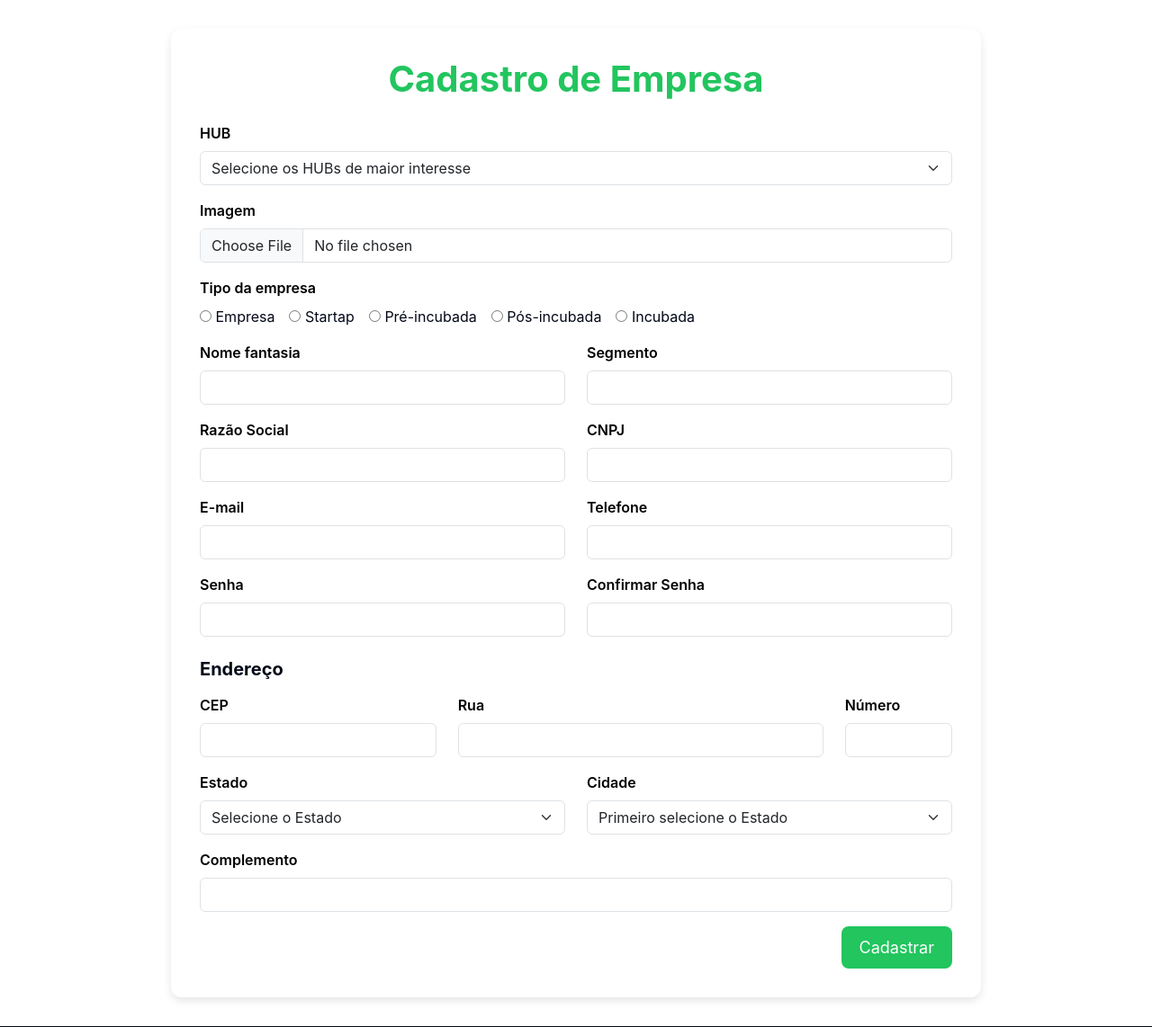
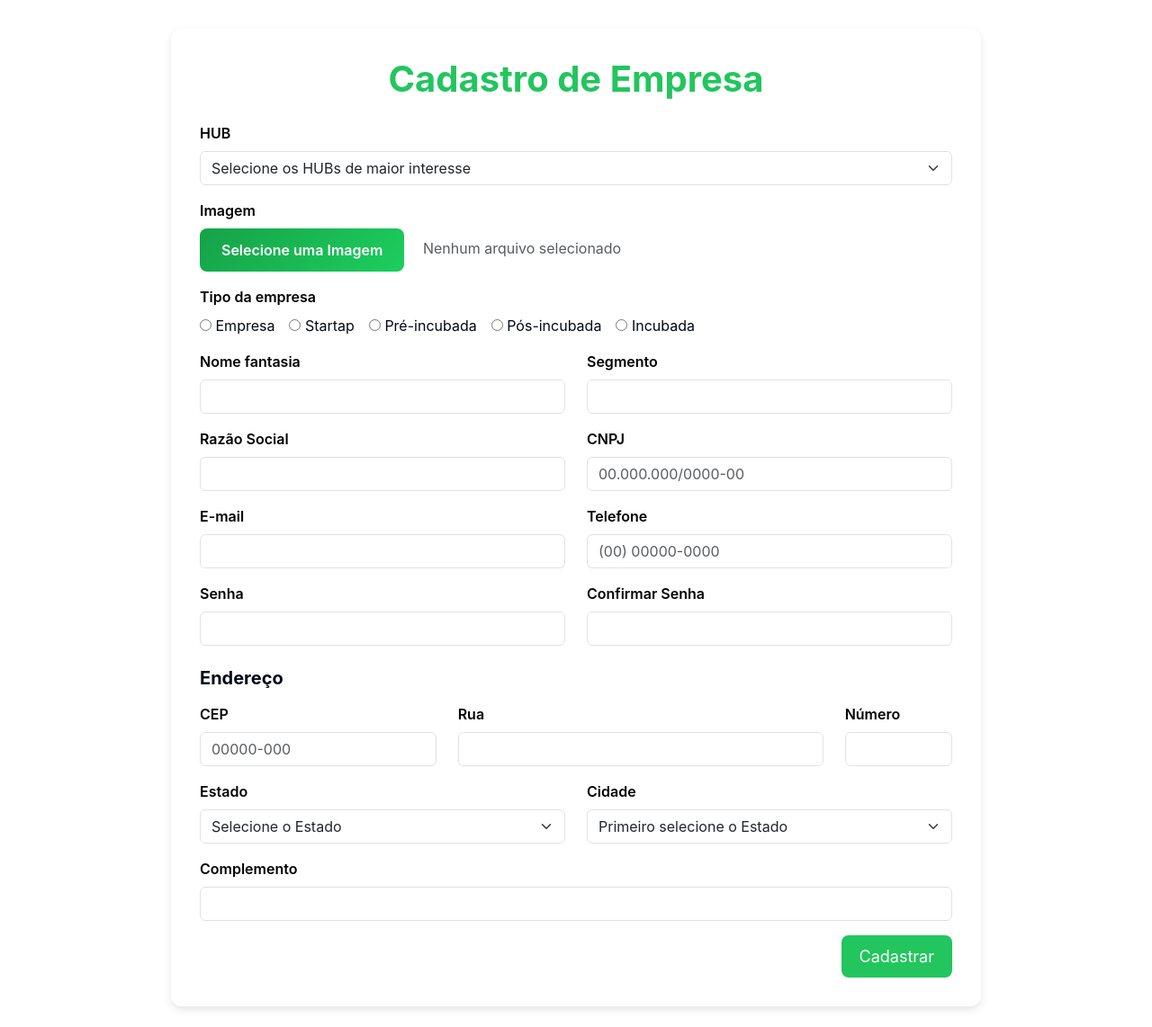
Before and after one commit to israelponciano/Canastra-HUB, a Django app: page /empresa/criar_empresa/ in a window 1280 px wide. Shown: the part 65-1207 px from the top of the page at 90% size. Run offline with Django 4.2, Linux system fonts and the light colour scheme; tables that the repository leaves empty hold one stand-in row (values such as "Sample post").

Commit message:
implementando mascaras dos dados empresas

```diff
--- a/empresa/templates/cadastro_empresa.html
+++ b/empresa/templates/cadastro_empresa.html
@@ -47,7 +47,7 @@
           <div class="hub-group">
             <div class="input-group">
             <select name="hubs[]" class="form-select">
-              <option value="">Selecione os HUBs de maior interesse</option>
+              <option value="" disabled selected>Selecione os HUBs de maior interesse</option>
               {% for hub in hubs %}
                 <option value="{{ hub.id }}"
                         title="{{ hub.descricao|default:'' }}"
@@ -65,14 +65,25 @@
       <!-- Imagem -->
       <div class="mb-3">
         <label for="fileFoto" class="form-label">Imagem</label>
-        <input type="file" id="fileFoto" name="fileFoto" class="form-control">
+        <input style="width: 0.1px;
+        height: 0.1px;
+        opacity: 0;
+        overflow: hidden;
+        position: absolute;
+        z-index: -1;" type="file" id="fileFoto" name="fileFoto" class="form-control">
+        <label for="fileFoto" class="btn btn-primary">
+          Selecione uma Imagem
+        </label>
+        <span id="nomeArquivoSelecionado" class="text-muted ms-3">
+          Nenhum arquivo selecionado
+        </span>
       </div>
 
       <!-- Tipo -->
       <div class="mb-3">
         <label class="form-label">Tipo da empresa</label>
         <div class="d-flex flex-wrap gap-3">
-          <div><input type="radio" name="txtTipo" value="empresa"> Empresa</div>
+          <div><input type="radio" name="txtTipo" value="empresa" required> Empresa</div>
           <div><input type="radio" name="txtTipo" value="startap"> Startap</div>
           <div><input type="radio" name="txtTipo" value="pre_incubada"> Pré-incubada</div>
           <div><input type="radio" name="txtTipo" value="pos_incubada"> Pós-incubada</div>
@@ -84,11 +95,11 @@
       <div class="row mb-3">
         <div class="col-md-6">
           <label class="form-label">Nome fantasia</label>
-          <input type="text" name="txtNome" class="form-control">
+          <input type="text" name="txtNome" class="form-control" required>
         </div>
         <div class="col-md-6">
           <label class="form-label">Segmento</label>
-          <input type="text" name="txtSegmento" class="form-control">
+          <input type="text" name="txtSegmento" class="form-control" required>
         </div>
       </div>
 
@@ -96,11 +107,11 @@
       <div class="row mb-3">
         <div class="col-md-6">
           <label class="form-label">Razão Social</label>
-          <input type="text" name="txtRazaoSocial" class="form-control">
+          <input type="text" name="txtRazaoSocial" class="form-control" required>
         </div>
         <div class="col-md-6">
           <label class="form-label">CNPJ</label>
-          <input type="text" name="txtCnpj" class="form-control">
+          <input type="text" id="txtCnpj" name="txtCnpj" class="form-control" oninput=formatarCNPJ(this) placeholder="00.000.000/0000-00" required>
         </div>
       </div>
 
@@ -108,11 +119,11 @@
       <div class="row mb-3">
         <div class="col-md-6">
           <label class="form-label">E-mail</label>
-          <input type="email" name="txtEmail" class="form-control">
+          <input type="email" id="txtEmail" name="txtEmail" class="form-control" required>
         </div>
         <div class="col-md-6">
           <label class="form-label">Telefone</label>
-          <input type="tel" name="txtTelefone" class="form-control">
+          <input type="tel" id="txtTelefone" name="txtTelefone" class="form-control" oninput="formatarTelefone(this)" placeholder="(00) 00000-0000" required>
         </div>
       </div>
 
@@ -120,11 +131,11 @@
       <div class="row mb-3">
         <div class="col-md-6">
           <label class="form-label">Senha</label>
-          <input type="password" name="txtSenha" class="form-control">
+          <input type="password" name="txtSenha" class="form-control" required>
         </div>
         <div class="col-md-6">
           <label class="form-label">Confirmar Senha</label>
-          <input type="password" name="confirmar_senha" class="form-control">
+          <input type="password" name="confirmar_senha" class="form-control" required>
         </div>
       </div>
 
@@ -133,15 +144,15 @@
       <div class="row mb-3">
         <div class="col-md-4">
           <label class="form-label">CEP</label>
-          <input type="text" name="txtCep" class="form-control">
+          <input type="text" name="txtCep" class="form-control" placeholder="00000-000" oninput=formatarCEP(this) required>
         </div>
         <div class="col-md-6">
           <label class="form-label">Rua</label>
-          <input type="text" name="txtRua" class="form-control">
+          <input type="text" name="txtRua" class="form-control" required>
         </div>
         <div class="col-md-2">
           <label class="form-label">Número</label>
-          <input type="text" name="txtNumero" class="form-control">
+          <input type="text" name="txtNumero" class="form-control" required>
         </div>
       </div>
 
@@ -174,6 +185,7 @@
       </div>
     </form>
   </div>
+
 <script src="https://code.jquery.com/jquery-3.6.0.min.js"></script>
 <script>
 $(document).ready(function() {
@@ -333,5 +345,54 @@ document.addEventListener('DOMContentLoaded', function() {
 
     updateOptions();
 });
+
+  document.addEventListener('DOMContentLoaded', (event) => {
+    const inputFoto = document.getElementById('fileFoto');
+    const spanNomeArquivo = document.getElementById('nomeArquivoSelecionado');
+
+    inputFoto.addEventListener('change', function() {
+      if (this.files && this.files.length > 0) {
+        spanNomeArquivo.textContent = this.files[0].name;
+      } else {
+        spanNomeArquivo.textContent = 'Nenhum arquivo selecionado';
+      }
+    });
+  });
+
+  function formatarTelefone(input) {
+    let valor = input.value.replace(/\D/g, "");
+    valor = valor.substring(0, 11);
+    let formatado = '';
+
+    if (valor.length > 0) formatado += '(' + valor.substring(0, 2);
+    if (valor.length > 2) formatado += ') ' + valor.substring(2, 7);
+    if (valor.length > 7) valor.length === 11 ? formatado = '(' + valor.substring(0, 2) + ') ' + valor.substring(2, 7) + '-' + valor.substring(7, 11) : formatado = '(' + valor.substring(0, 2) + ') ' + valor.substring(2, 6) + '-' + valor.substring(6, 10);
+
+    input.value = formatado;
+  }
+
+  function formatarCNPJ(input) {
+    let valor = input.value.toUpperCase().replace(/[^0-9A-Z]/g, "");
+    valor = valor.substring(0, 14);
+    let formatado = '';
+
+    if (valor.length > 0) formatado += valor.substring(0, 2);
+    if (valor.length > 2) formatado += '.' + valor.substring(2, 5);
+    if (valor.length > 5) formatado += '.' + valor.substring(5, 8);
+    if (valor.length > 8) formatado += '/' + valor.substring(8, 12);
+    if (valor.length > 12) formatado += '-' + valor.substring(12, 14);
+
+    input.value = formatado;
+  }
+
+  function formatarCEP(input) {
+    let valor = input.value.replace(/\D/g, "");
+    valor = valor.substring(0, 8);
+    let formatado = valor;
+
+    if (valor.length > 5) formatado = valor.substring(0, 5) + '-' + valor.substring(5, 8);
+
+    input.value = formatado;
+  }
 </script>
 {% endblock %}
--- a/empresa/views.py
+++ b/empresa/views.py
@@ -8,7 +8,12 @@ from core.models import *
 from django.contrib import messages
 from django.http import JsonResponse
 
-# Create your views here.
+import re
+
+
+def limpar_numeros(valor):
+    # Remove tudo que não for dígito
+    return re.sub(r'\D', '', valor)
 
 
 def cadastro_empresa(request):
@@ -35,9 +40,9 @@ def criar_empresa(request):
         senha = request.POST.get('txtSenha')
         segmento = request.POST.get('txtSegmento')
         tipo_empresa = request.POST.get('txtTipo')
-        telefone = request.POST.get('txtTelefone')
+        telefone = limpar_numeros(request.POST.get('txtTelefone'))
         rua = request.POST.get('txtRua')
-        cep = request.POST.get('txtCep')
+        cep = limpar_numeros(request.POST.get('txtCep'))
         numero = request.POST.get('txtNumero')
         complemento = request.POST.get('txtComplemento')
         cidade_id = request.POST.get('cidade')
@@ -49,7 +54,7 @@ def criar_empresa(request):
         print(f"hubs selecionados {hubs_selecionados_ids}")
 
         foto_empresa = request.FILES.get('fileFoto')
-        cnpj = request.POST.get('txtCnpj')
+        cnpj = limpar_numeros(request.POST.get('txtCnpj'))
         razao_social = request.POST.get('txtRazaoSocial')
 
         # Validar se estado e cidade existem
```
Also changed, not shown: media/fotos_perfil/radio-times-palworld-starter-pals-5dd6241_jjuWm8R.jpg (added), resources/static/js/scripts.js (line endings or trailing spaces).
